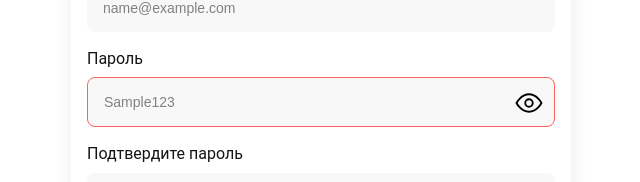
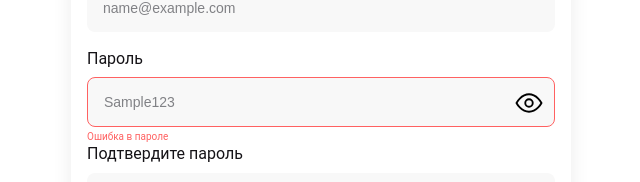
Before and after one commit to AndreiKas20/testWork, a React app in the folder test_antipoff/: page / in a window 1280 px wide. Both pictures are taken after typing "Sample", "name@example.com", "Sample123", "Sample123" into the empty fields and a click on the button 848 px from the left and 459 px from the top of the page. Shown: the part 355-537 px from the top of the page, without its empty margins (319-959 px from the left). Built offline with nearby package versions, Linux system fonts and the light colour scheme.

Commit message:
add fail message

```diff
--- a/test_antipoff/src/Layout/Authorization/Authorization.tsx
+++ b/test_antipoff/src/Layout/Authorization/Authorization.tsx
@@ -51,19 +51,19 @@ export function Authorization() {
     const changeDPuss = (e: React.ChangeEvent<HTMLInputElement>) => {
         setTouchedPasD(true)
         setTextDPuss(e.target.value)
-        if(e.target.value === textPass && e.target.value.length > 0) {
+        if (e.target.value === textPass && e.target.value.length > 0) {
             setPasDFail(false)
         } else {
             setPasDFail(true)
         }
     }
 
-    const click = (e:FormEvent) => {
+    const click = (e: FormEvent) => {
         e.preventDefault()
         dispatch(getToken())
     }
 
-    const visibleClick = (e:FormEvent) => {
+    const visibleClick = (e: FormEvent) => {
         e.preventDefault()
         setIsVisiblePas(!isVisiblePass)
     }
@@ -72,31 +72,51 @@ export function Authorization() {
         setIsVisiblePasD(!isVisiblePassD)
     }
     useEffect(() => {
-        if (touchedMail && touchedPas && touchedName && touchedPasD && !pasDFail && !passFail && !nameFail && !mailFail ) {
+        if (touchedMail && touchedPas && touchedName && touchedPasD && !pasDFail && !passFail && !nameFail && !mailFail) {
             setIsBtnDisabled(false)
         } else {
             setIsBtnDisabled(true)
         }
-    },[touchedPasD, touchedName, touchedPas, touchedMail, nameFail, mailFail, passFail, pasDFail])
+    }, [touchedPasD, touchedName, touchedPas, touchedMail, nameFail, mailFail, passFail, pasDFail])
 
     return (
         <form className={styles.form}>
             <h2 className={styles.titleForm}>Регистрация</h2>
-            <span  className={styles.spanText}>Имя</span>
-            <input type={'name'} onBlur={e => changeName(e)} style={nameFail? {border: '1px solid var(--red61)'} : {}} onChange={e => changeName(e)} value={textName} className={styles.input}/>
+            <span className={styles.spanText}>Имя</span>
+            <div className={styles.blockInput}>
+                <input type={'name'} onBlur={e => changeName(e)}
+                       style={nameFail ? {border: '1px solid var(--red61)'} : {}} onChange={e => changeName(e)}
+                       value={textName} className={styles.input}/>
+                {nameFail && <span className={styles.failText}>Ошибка в имени</span>}
+            </div>
             <span className={styles.spanText}>Электронная почта</span>
-            <input type={"email"} onBlur={e => changeMail(e)} style={mailFail? {border: '1px solid var(--red61)'} : {}} onChange={e => changeMail(e)} value={textMail} className={styles.input}/>
-            <span  className={styles.spanText}>Пароль</span>
             <div className={styles.blockInput}>
-                <input type={!isVisiblePass? 'password' : 'text'} onBlur={e => changePass(e)} style={passFail? {border: '1px solid var(--red61)'} : {}} onChange={e => changePass(e)} value={textPass} className={styles.input}/>
-                <div className={styles.btnPositionOne}><Button textBtn={''} style={{}} icon={isVisiblePass? 'IconOpenEye' : 'IconCloseEye'} click={visibleClick}/></div>
+                <input type={"email"} onBlur={e => changeMail(e)}
+                       style={mailFail ? {border: '1px solid var(--red61)'} : {}} onChange={e => changeMail(e)}
+                       value={textMail} className={styles.input}/>
+                {mailFail && <span className={styles.failText}>Ошибка в электронной почте</span>}
+            </div>
+            <span className={styles.spanText}>Пароль</span>
+            <div className={styles.blockInput}>
+                <input type={!isVisiblePass ? 'password' : 'text'} onBlur={e => changePass(e)}
+                       style={passFail ? {border: '1px solid var(--red61)'} : {}} onChange={e => changePass(e)}
+                       value={textPass} className={styles.input}/>
+                <div className={styles.btnPositionOne}><Button textBtn={''} style={{}}
+                                                               icon={isVisiblePass ? 'IconOpenEye' : 'IconCloseEye'}
+                                                               click={visibleClick}/></div>
+                {passFail && <span className={styles.failText}>Ошибка в пароле</span>}
             </div>
             <span className={styles.spanText}>Подтвердите пароль</span>
             <div className={styles.blockInput}>
-                <input type={!isVisiblePassD? 'password' : 'text'} onBlur={e => changeDPuss(e)} style={pasDFail? {border: '1px solid var(--red61)'} : {}} onChange={e => changeDPuss(e)} value={textDPuss} className={styles.input}/>
-                <div className={styles.btnPositionOne}><Button textBtn={''} style={{}} icon={isVisiblePassD? 'IconOpenEye' : 'IconCloseEye'} click={visibleDClick}/></div>
+                <input type={!isVisiblePassD ? 'password' : 'text'} onBlur={e => changeDPuss(e)}
+                       style={pasDFail ? {border: '1px solid var(--red61)'} : {}} onChange={e => changeDPuss(e)}
+                       value={textDPuss} className={styles.input}/>
+                <div className={styles.btnPositionOne}><Button textBtn={''} style={{}}
+                                                               icon={isVisiblePassD ? 'IconOpenEye' : 'IconCloseEye'}
+                                                               click={visibleDClick}/></div>
+                {pasDFail && <span className={styles.failText}>Пароли не совпадают</span>}
             </div>
-            <Button disable={isBtnDisabled} icon={'none'} click={click}  style={{
+            <Button disable={isBtnDisabled} icon={'none'} click={click} style={{
                 backgroundColor: 'var(--violet89)',
                 color: 'var(--fullWhite)',
                 padding: '13px',
--- a/test_antipoff/src/Layout/Authorization/authorization.module.css
+++ b/test_antipoff/src/Layout/Authorization/authorization.module.css
@@ -49,6 +49,16 @@
   bottom: 21px;
 }
 
+.failText {
+  position: absolute;
+  bottom: 0;
+  left: 0;
+  font-weight: 400;
+  font-size: 10px;
+  line-height: 12px;
+  color: var(--red61);
+}
+
 @media all and (max-width: 1030px) {
   .form {
    min-width: 375px;
--- a/test_antipoff/src/Layout/Content/Content.tsx
+++ b/test_antipoff/src/Layout/Content/Content.tsx
@@ -1,20 +1,18 @@
 import React, {useLayoutEffect, useState} from 'react';
 import {Header} from "./Header";
 import {PersonsList} from "./PersonsList";
-import {useDispatch, useSelector} from "react-redux";
+import {useSelector} from "react-redux";
 import {Route, Routes} from "react-router";
 import {PersonPage} from "./PersonPage";
 
 export function Content() {
     const [target, setTarget] = useState(true)
     const [textCard, setTextCard] = useState('')
-    // const dispatch: any = useDispatch()
     // @ts-ignore
     const cardData = useSelector(state => state.personCardReducer.card)
 
     useLayoutEffect(() => {
         if (target) {
-            // dispatch(getUsersAction())
             setTarget(false)
         }
         if (cardData) {
```
